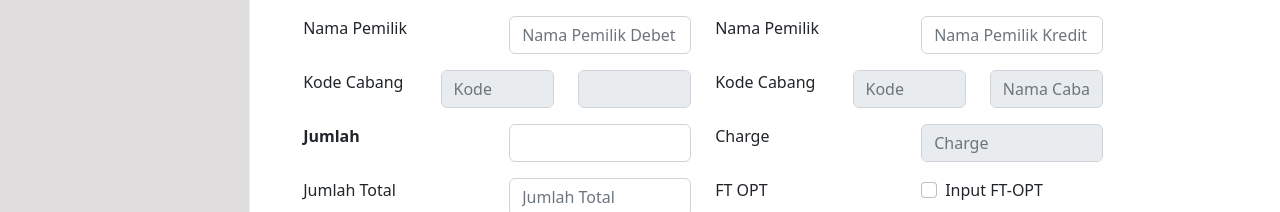
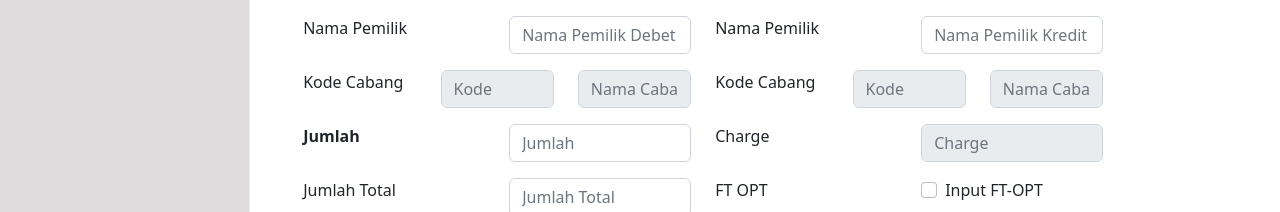
Before and after one commit to gerhanaaby/fe_teller_react, a React (Create React App) app: page /internal_transfer in a window 1280 px wide. Shown: the part 434-646 px from the top of the page. Built offline with nearby package versions, Linux system fonts and the light colour scheme; sample sign-in values are in the browser's storage.

Commit message:
dropdown internal transfer fixing

```diff
--- a/src/pages/internal_transfer.js
+++ b/src/pages/internal_transfer.js
@@ -298,10 +298,7 @@ export default function InternalTransfer() {
             />
           </Col>
           <Col>
-            <Form.Control
-              placeholder={namaCabangDebet.namaCabangDebet}
-              disabled
-            />
+            <Form.Control placeholder={namaCabangDebet} disabled />
           </Col>
           <Col>
             <Form.Label>Kode Cabang</Form.Label>
@@ -335,7 +332,7 @@ export default function InternalTransfer() {
           </Col>
           <Col>
             <Form.Control
-              placeholder={jumlah.jumlah}
+              placeholder={jumlah}
               onChange={(u) => setJumlah({ jumlah: u.target.value })}
             />
           </Col>
```
